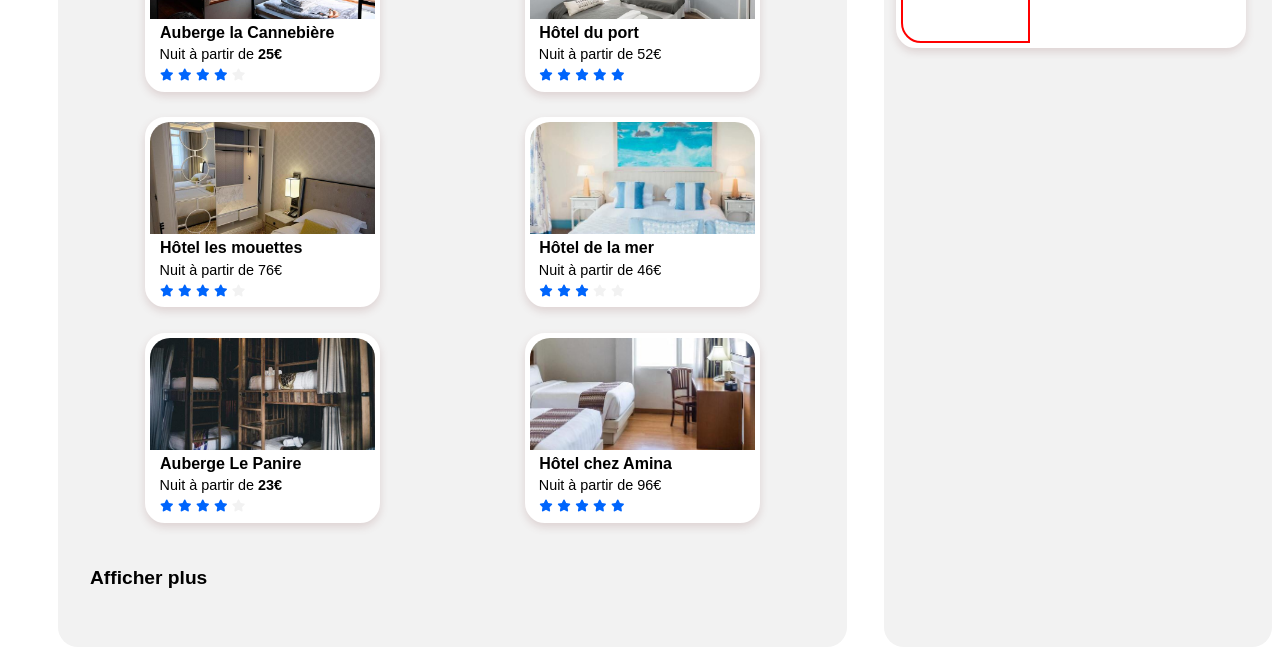
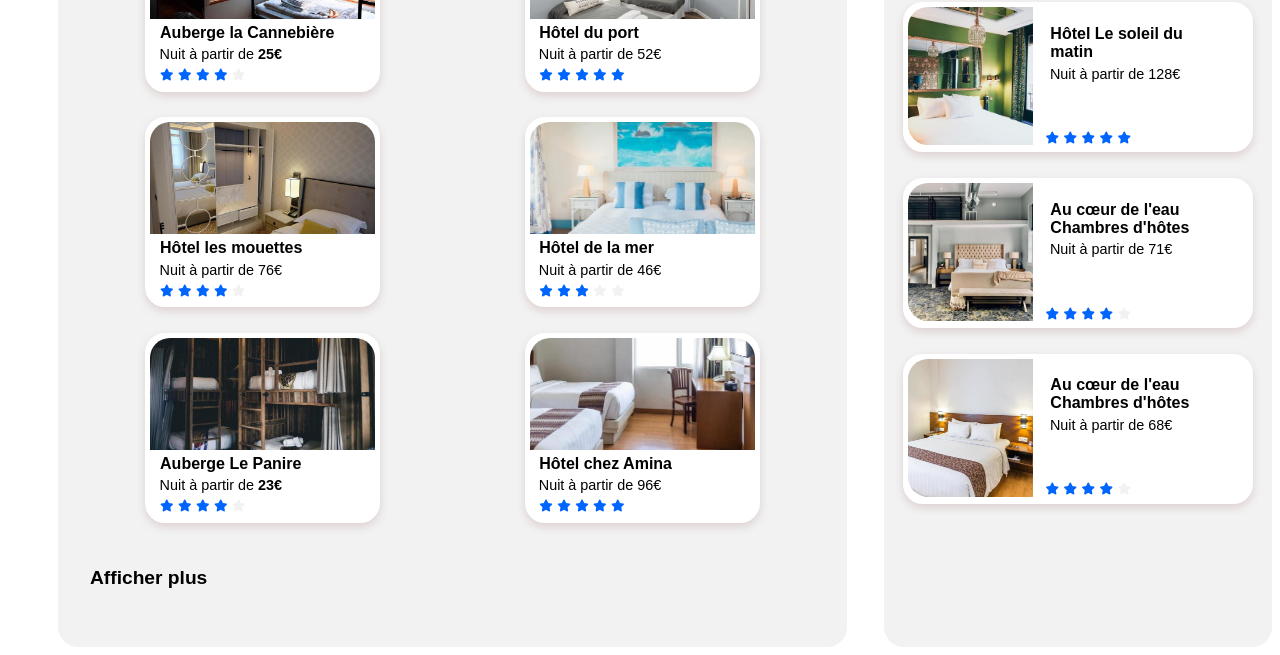
Before and after one commit to Kunkanya/kunka, a plain HTML site: page index.html in a window 1280 px wide. Shown: the part 640-1295 px from the top of the page. Drawn offline with Linux system fonts and the light colour scheme.

Commit message:
add section 7 : Les plus populaires

```diff
--- a/index.html
+++ b/index.html
@@ -213,16 +213,15 @@
                         <i class="fas fa-chart-line fa-lg"></i>
                     </li>
                 </ul>
+
                 <div class="aside_container">
-
-
                     <!--Hôtel Le soleil du matin-->
                     <a href="#" class="aside_hotel_card">
                         <div class="aside_pic_box">
                             <img class="aside_hotel_pic" src="images/hebergements/4_small/emile-guillemot-Bj_rcSC5XfE-unsplash.jpg" alt="Hôtel Le soleil du matin" />
                         </div>
                         <div class="aside_hotel_description">
-                            <div class="aside_hotel-text">
+                            <div class="aside_hotel_text">
                                 <p class="hotel_name"><span>Hôtel Le soleil du matin</span></p>
                                 <p class="text_price">Nuit à partir de 128€
                                 </p>
@@ -234,7 +233,50 @@
                                 <i class="fas fa-star fa-xs checked "></i>
                                 <i class="fas fa-star fa-xs  checked "></i>
                             </div>
-
+                        </div>
+                    </a>
+                    <!--Au cœur de l'eau Chambres d'hôtes-->
+                    <a href="#" class="aside_hotel_card">
+                        <div class="aside_pic_box">
+                            <img class="aside_hotel_pic" src="images/hebergements/4_small/aw-creative-VGs8z60yT2c-unsplash.jpg" alt="Au cœur de l'eau Chambres d'hôtes" />
+                        </div>
+                        <div class="aside_hotel_description">
+                            <div class="aside_hotel_text">
+                                <p class="hotel_name">
+                                    <span>Au cœur de l'eau Chambres d'hôtes</span>
+                                </p>
+                                <p class="text_price">Nuit à partir de 71€
+                                </p>
+                            </div>
+                            <div class="aside_star">
+                                <i class="fas fa-star fa-xs checked "></i>
+                                <i class="fas fa-star fa-xs checked "></i>
+                                <i class="fas fa-star fa-xs checked "></i>
+                                <i class="fas fa-star fa-xs checked "></i>
+                                <i class="fas fa-star fa-xs  gray "></i>
+                            </div>
+                        </div>
+                    </a>
+                    <!--Hôtel Tout bleu et Blanc-->
+                    <a href="#" class="aside_hotel_card">
+                        <div class="aside_pic_box">
+                            <img class="hotel_blue_et_blanc" src="images/hebergements/4_small/febrian-zakaria-sjvU0THccQA-unsplash.jpg" alt="Hôtel Tout bleu et Blanc" />
+                        </div>
+                        <div class="aside_hotel_description">
+                            <div class="aside_hotel_text">
+                                <p class="hotel_name">
+                                    <span>Au cœur de l'eau Chambres d'hôtes</span>
+                                </p>
+                                <p class="text_price">Nuit à partir de 68€
+                                </p>
+                            </div>
+                            <div class="aside_star">
+                                <i class="fas fa-star fa-xs checked "></i>
+                                <i class="fas fa-star fa-xs checked "></i>
+                                <i class="fas fa-star fa-xs checked "></i>
+                                <i class="fas fa-star fa-xs checked "></i>
+                                <i class="fas fa-star fa-xs  gray "></i>
+                            </div>
                         </div>
                     </a>
 
@@ -250,3 +292,4 @@
 </body>
 </body>
 </body>
+</body>
--- a/styles.css
+++ b/styles.css
@@ -317,6 +317,9 @@ div.star {
     background-color: var(--gray);
     height: auto;
     border-radius: 20px 20px 20px 20px;
+    display: flex;
+    flex-direction: column;
+    justify-content: center;
 }
 
 div.aside_container {
@@ -324,7 +327,11 @@ div.aside_container {
     flex-direction: column;
     justify-content: center;
     align-items: space-between;
-    margin-top: 0;
+    margin-left: auto;
+    margin-right: auto;
+    margin-top: -1vw;
+    margin-bottom: 1vw;
+    padding-top: 0;
 }
 
 ul#aside_header {
@@ -333,7 +340,7 @@ ul#aside_header {
     justify-content: space-between;
     align-items: center;
     margin-top: 5vh;
-    margin-right: 3vh;
+    margin-right: 5vh;
 }
 
 ul#aside_header h1 span {
@@ -358,27 +365,30 @@ a.aside_hotel_card {
 
 div.aside_pic_box {
     width: 125px;
-    height: 136px;
+    height: 138px;
     overflow: hidden;
-    border: solid red 2px;
     border-radius: 20px 0 0 20px;
 }
 
-.aside_pic_box img {
-    max-width: 100%;
+img.aside_hotel_pic {
+    max-height: 100%;
+    margin-left: -3vw;
 }
 
 div.aside_hotel_description {
     display: flex;
     flex-direction: column;
     justify-content: flex-start;
+    align-items: space-between;
     width: 50%;
-    margin: 1vw 0 3vw 1vw;
+    margin: 1vw 0 0 1vw;
 }
 
-div.aside_star {
-    display: flex;
-    height: 2vh;
-    margin-bottom: 0;
-    padding-bottom: 0;
+div.aside_hotel_text {
+    height: 16vh;
 }
+
+img.hotel_blue_et_blanc {
+    max-width: 100%;
+    margin-top: -3vw;
+}
```
